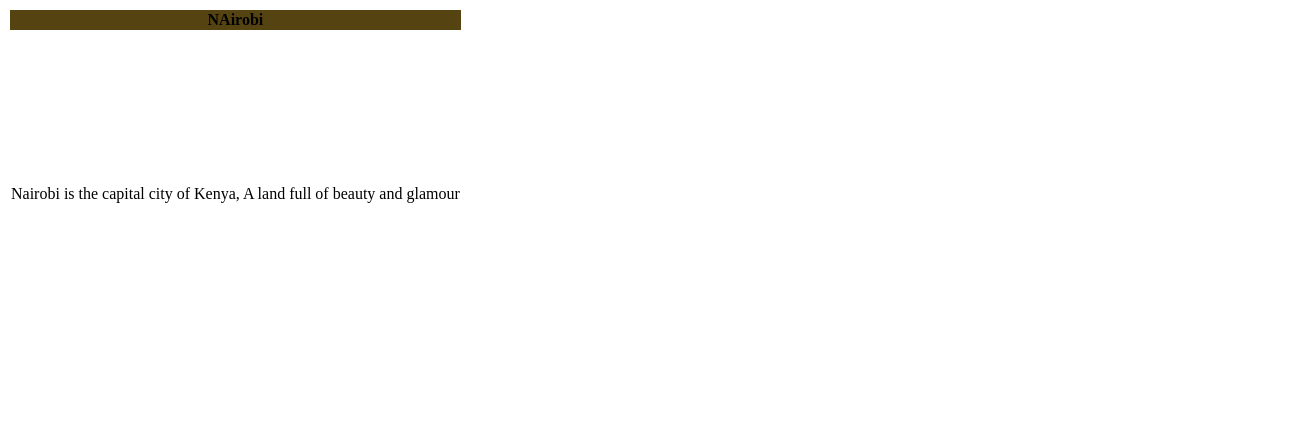
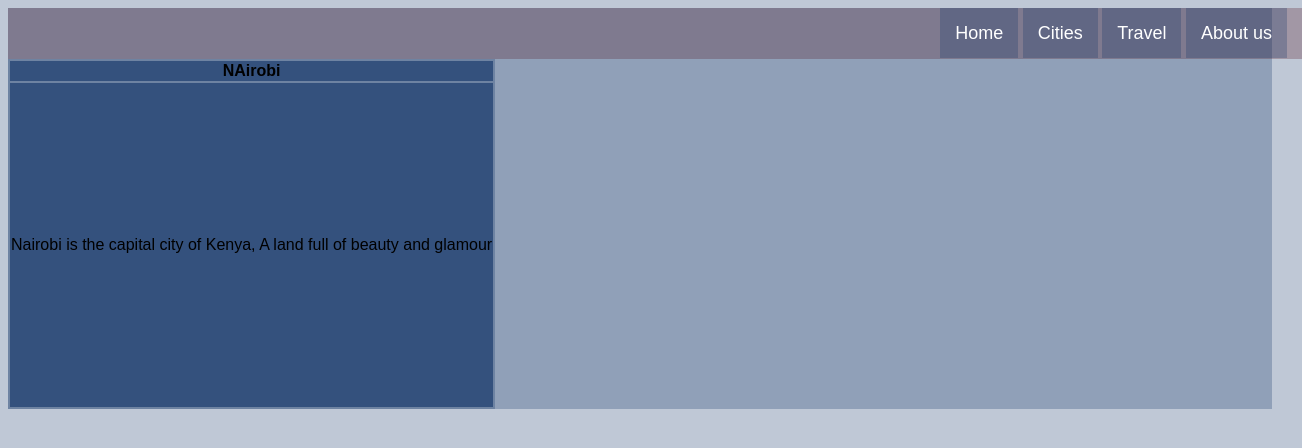
Before and after one commit to kipkemoimayor/Justwhatilove, a plain HTML site: page index.html in a window 1280 px wide. Shown: the whole page, 1302 px wide, since content can reach past the window. Drawn offline with Linux system fonts and the light colour scheme.

Commit message:
This commit add new styling

```diff
--- /dev/null
+++ b/index.css
@@ -0,0 +1,25 @@
+*{
+  font-family:sans-serif;
+  background-color: #1364;
+}
+nav{
+  padding: 15px;
+  background-color: #52142345;
+  overflow: hidden;
+  width: 100%;
+  font-style: 16px;
+  text-align: right;
+
+
+}
+nav a{
+  text-decoration: none;
+  font-size: 18px;
+  color: white;
+  padding: inherit;
+}
+nav a:hover{
+  backface-visibility: visible;
+  background-color: rgba(120,41,87,0.6);
+
+}
--- a/index.html
+++ b/index.html
@@ -4,8 +4,15 @@
   <head>
     <meta charset="utf-8">
     <title></title>
+    <link rel="stylesheet" href="index.css">
   </head>
   <body>
+    <nav>
+      <a href="#">Home</a>
+      <a href="#">Cities</a>
+      <a href="#">Travel</a>
+      <a href="#">About us</a>
+    </nav>
     <table height="350" width="auto">
       <tr height="20" bgColor="#541">
         <th>NAirobi</th>
```
